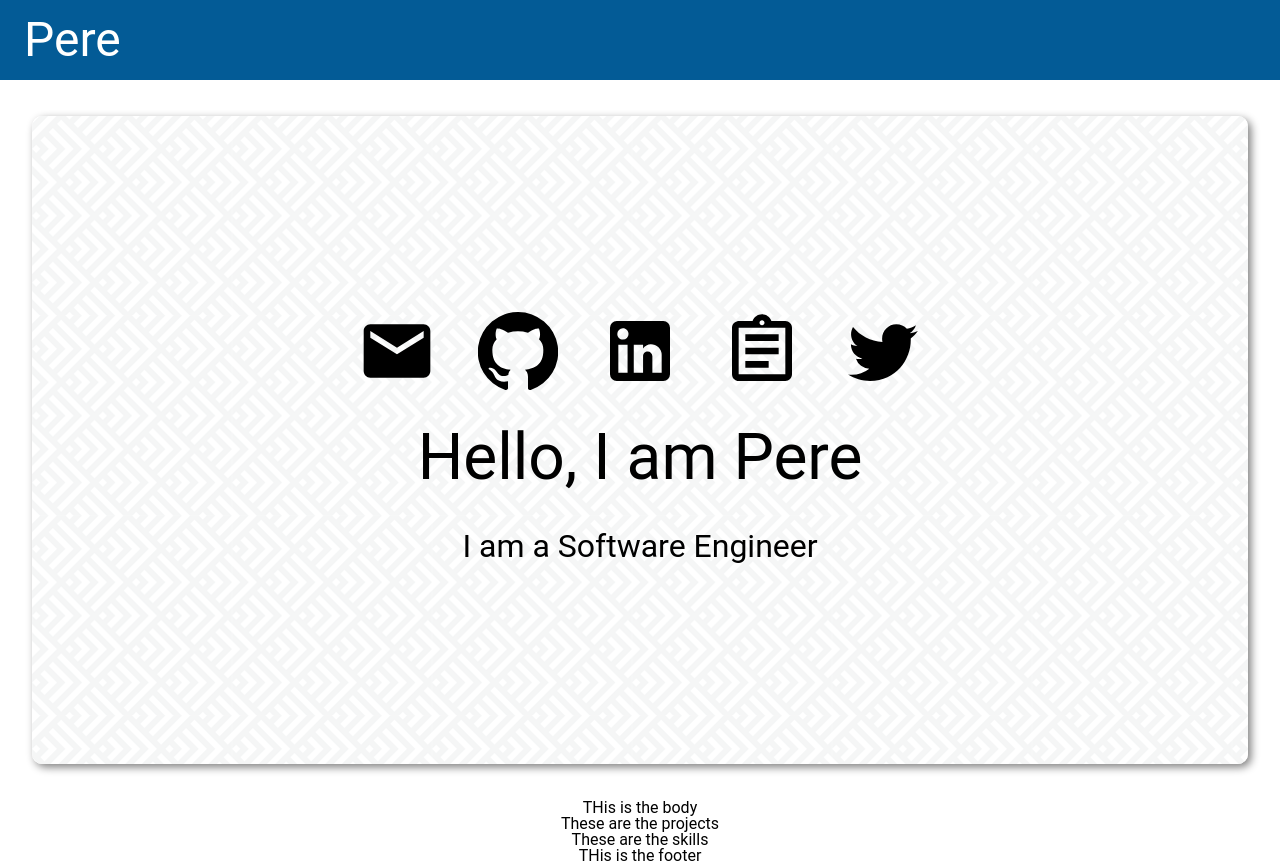
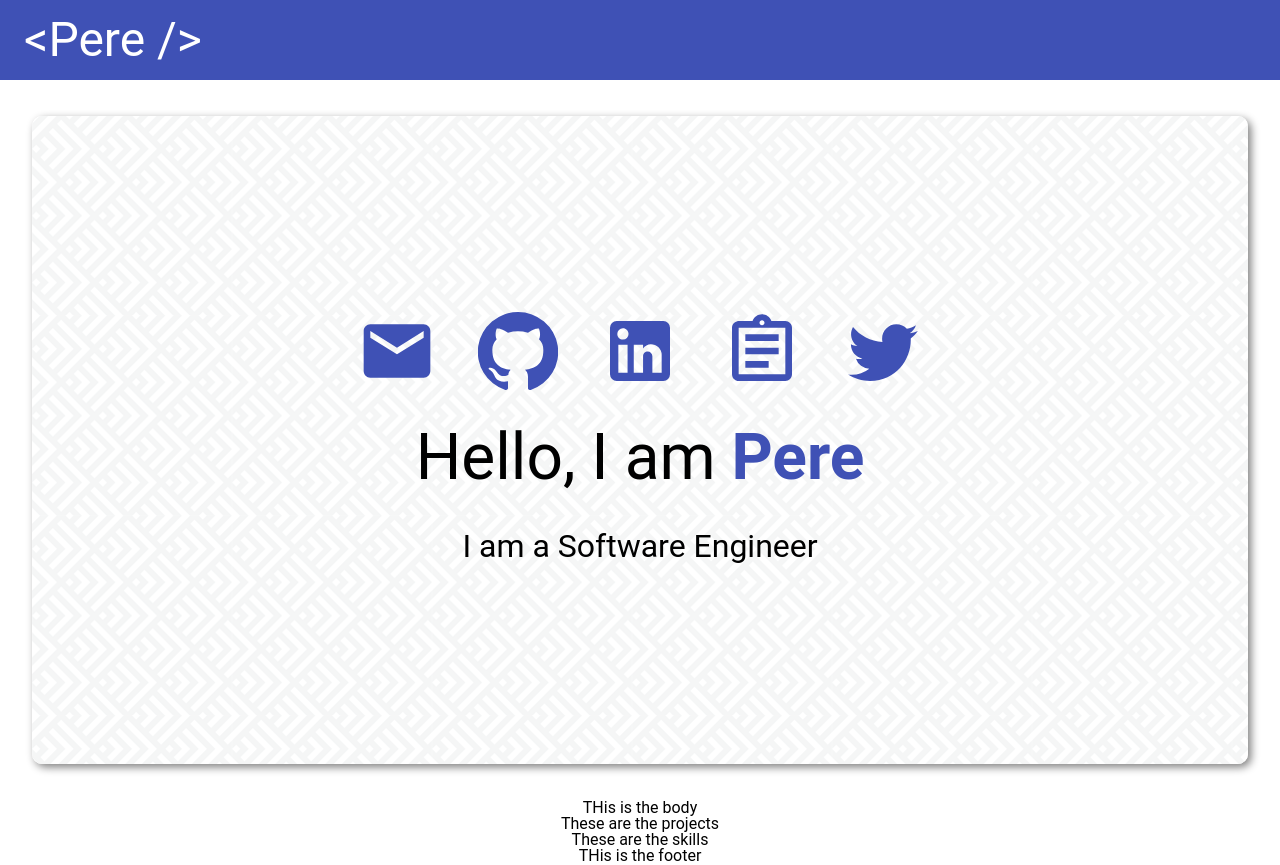
Before and after one commit to petrussola/new-portfolio-website-frontend, a React (Create React App) app: page / in a window 1280 px wide. Built offline with nearby package versions, Linux system fonts and the light colour scheme.

Commit message:
Change theme color

```diff
--- a/src/components/header.js
+++ b/src/components/header.js
@@ -4,7 +4,7 @@ import React from 'react';
 import styled from 'styled-components';
 
 const StyledHeader = styled.header`
-    background-color: #035b96;
+    background-color: #3f51b5;
     width: 100%;
     height: 10vh;
     display: flex;
@@ -19,7 +19,7 @@ const StyledHeader = styled.header`
 const header = () => {
     return (
         <StyledHeader>
-            <h2>Pere</h2>
+            <h2>{`<Pere />`}</h2>
         </StyledHeader>
     );
 };
--- a/src/components/jumbotron.js
+++ b/src/components/jumbotron.js
@@ -36,6 +36,10 @@ const StyledDiv = styled.div`
             justify-content: space-around;
             width: 50%;
         }
+        span {
+            color: #3f51b5;
+            font-weight: bold;
+        }
     }
 `;
 
@@ -45,38 +49,46 @@ const jumbotron = () => {
             <section>
                 <nav>
                     <a href="mailto:pere.solaclaver@gmail.com">
-                        <EmailIcon style={{ fontSize: 80 }} />
+                        <EmailIcon style={{ fontSize: 80 }} color="primary" />
                     </a>
                     <a
                         href="https://github.com/petrussola/"
                         target="_blank"
                         rel="noreferrer noopener"
                     >
-                        <GitHubIcon style={{ fontSize: 80 }} />
+                        <GitHubIcon color="primary" style={{ fontSize: 80 }} />
                     </a>
                     <a
                         href="https://github.com/petrussola/"
                         target="_blank"
                         rel="noreferrer noopener"
                     >
-                        <LinkedInIcon style={{ fontSize: 80 }} />
+                        <LinkedInIcon
+                            color="primary"
+                            style={{ fontSize: 80 }}
+                        />
                     </a>
                     <a
                         href="https://medium.com/@pere.solaclaver"
                         target="_blank"
                         rel="noreferrer noopener"
                     >
-                        <AssignmentOutlinedIcon style={{ fontSize: 80 }} />
+                        <AssignmentOutlinedIcon
+                            color="primary"
+                            style={{ fontSize: 80 }}
+                        />
                     </a>
                     <a
                         href="https://twitter.com/petrussola"
                         target="_blank"
                         rel="noreferrer noopener"
                     >
-                        <TwitterIcon style={{ fontSize: 80 }} />
+                        <TwitterIcon color="primary" style={{ fontSize: 80 }} />
                     </a>
                 </nav>
-                <h1>Hello, I am Pere</h1>
+                <h1>
+                    Hello, I am <span>Pere</span>
+                </h1>
                 <h3>I am a Software Engineer</h3>
             </section>
         </StyledDiv>
```
